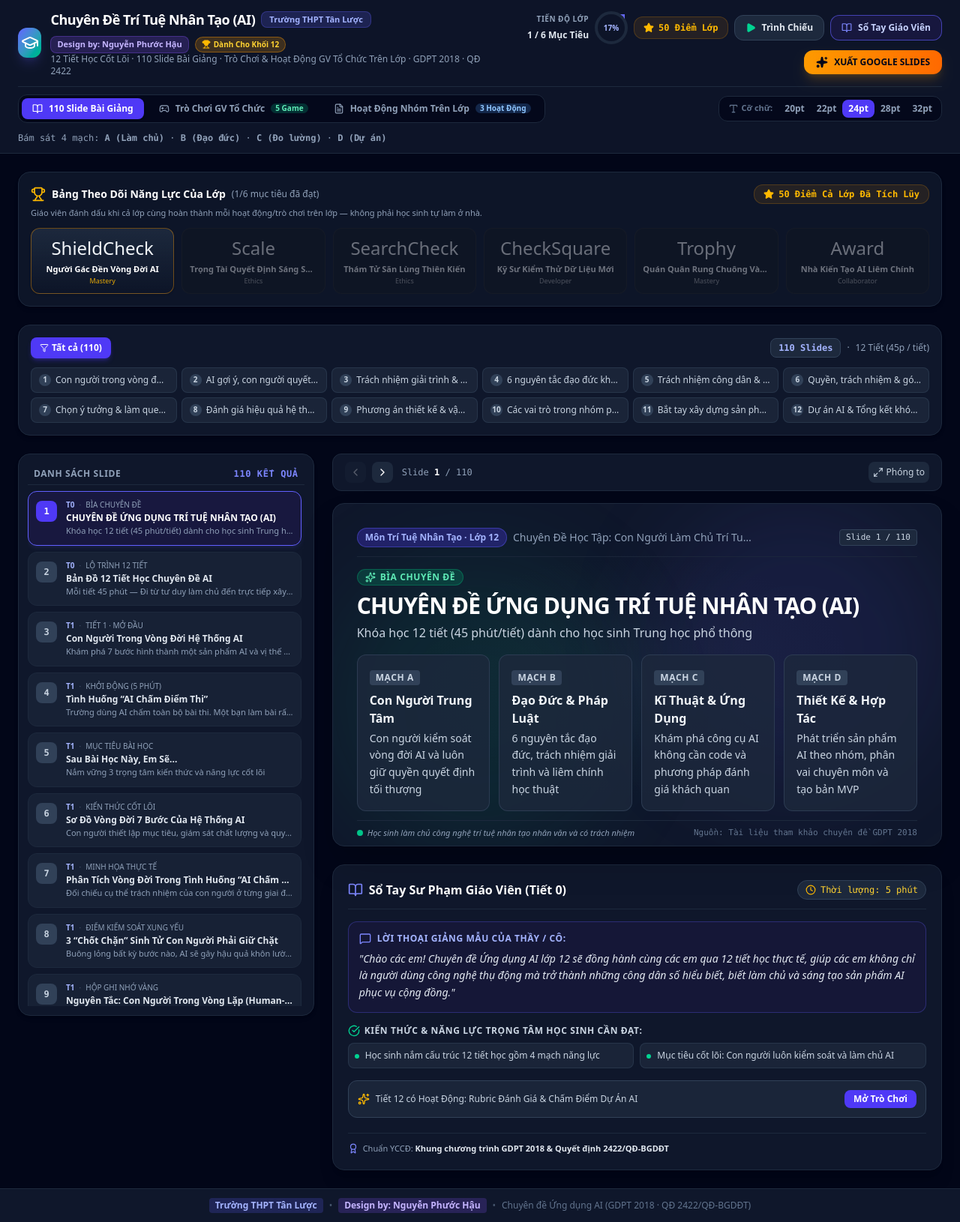
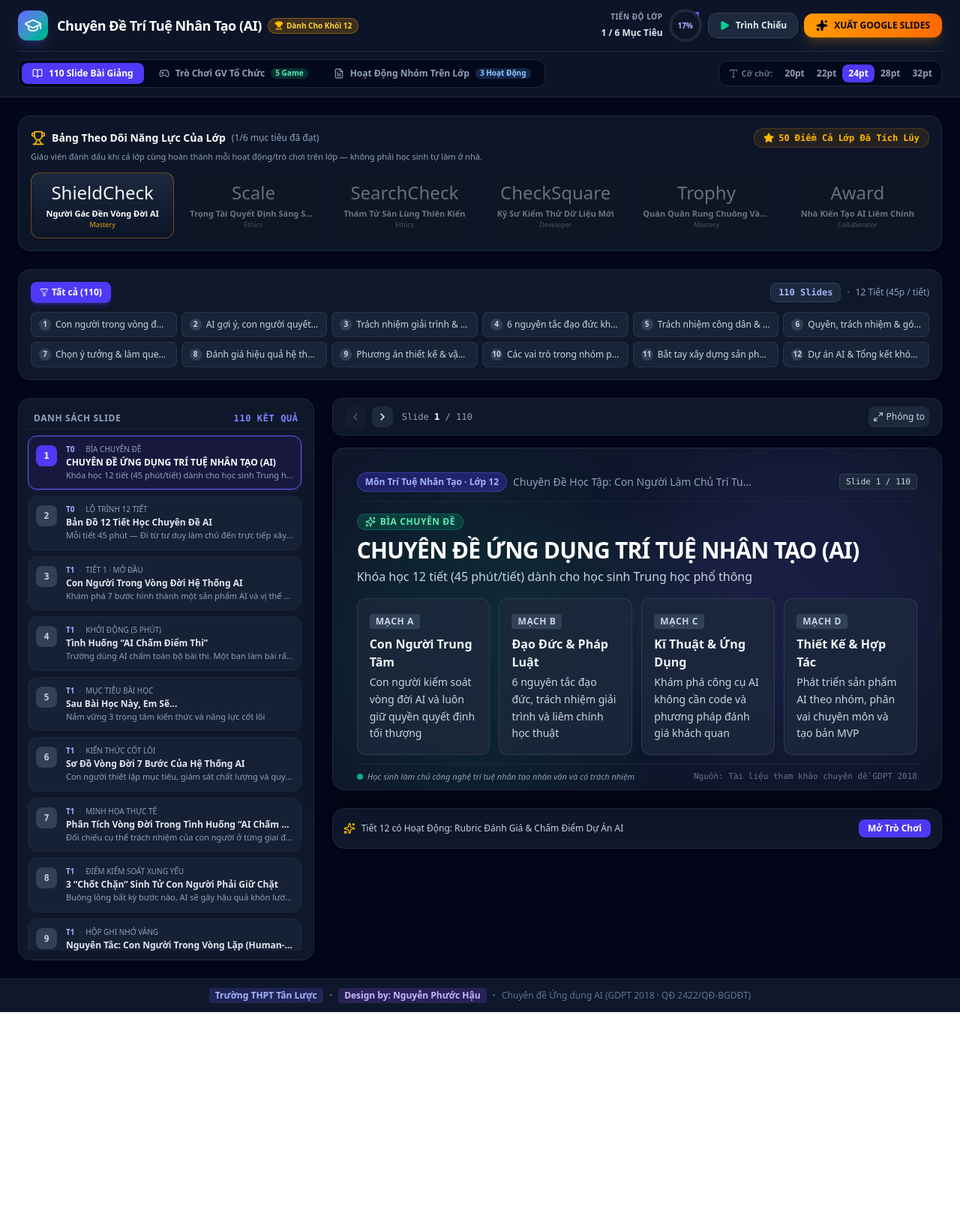
Before and after one commit to nhausinh-cpu/DAY-AI-LOP-12, a React (Vite) app: page / in a window 1280 px wide. Shown: the whole page at 75% size. After the commit the page ends 1350 px from the top, so only its background shows below. Built offline with nearby package versions, Linux system fonts and the light colour scheme.

Commit message:
Bo cac nhan trung lap tren header (truong/design/diem/tien do phu), bo So Tay Giao Vien, giu lai loi tat Tro Choi/Hoat Dong

```diff
--- a/src/App.tsx
+++ b/src/App.tsx
@@ -39,7 +39,6 @@ export default function App() {
   const [selectedPeriod, setSelectedPeriod] = useState<number | 'all'>('all');
   const [isExportModalOpen, setIsExportModalOpen] = useState<boolean>(false);
   const [isPresentationOpen, setIsPresentationOpen] = useState<boolean>(false);
-  const [showTeacherNotes, setShowTeacherNotes] = useState<boolean>(true);
   const [fontSize, setFontSize] = useState<FontSizeOption>('24pt');
 
   // Student Gamification State
@@ -115,20 +114,11 @@ export default function App() {
                 <h1 className="text-base sm:text-lg font-bold text-white tracking-tight">
                   Chuyên Đề Trí Tuệ Nhân Tạo (AI)
                 </h1>
-                <span className="text-[11px] font-black bg-indigo-500/20 text-indigo-300 border border-indigo-500/30 px-2.5 py-0.5 rounded-lg">
-                  Trường THPT Tân Lược
-                </span>
-                <span className="text-[11px] font-extrabold bg-violet-500/20 text-violet-300 border border-violet-500/30 px-2 py-0.5 rounded-lg">
-                  Design by: Nguyễn Phước Hậu
-                </span>
                 <span className="text-[10px] font-bold bg-amber-500/20 text-amber-300 border border-amber-500/40 px-2 py-0.5 rounded-full flex items-center gap-1">
                   <Trophy className="w-3 h-3 fill-current text-amber-400" />
                   Dành Cho Khối 12
                 </span>
               </div>
-              <p className="text-xs text-slate-400">
-                12 Tiết Học Cốt Lõi · 110 Slide Bài Giảng · Trò Chơi & Hoạt Động GV Tổ Chức Trên Lớp · GDPT 2018 · QĐ 2422
-              </p>
             </div>
           </div>
 
@@ -162,14 +152,7 @@ export default function App() {
               </div>
             </div>
 
-            {/* Score & Badges Chip */}
-            <div className="px-3 py-1.5 rounded-xl bg-amber-500/10 border border-amber-500/20 text-xs font-mono font-bold text-amber-400 flex items-center gap-1.5">
-              <Star className="w-3.5 h-3.5 fill-amber-400 text-amber-400" />
-              <span>{totalScore} Điểm Lớp</span>
-            </div>
-
             {activeTab === 'slides' && (
-              <>
               <button
                 onClick={() => setIsPresentationOpen(true)}
                 className="py-2 px-3.5 rounded-xl bg-slate-800 hover:bg-slate-700 text-slate-200 text-xs font-semibold flex items-center gap-2 border border-slate-700 transition-all cursor-pointer"
@@ -178,19 +161,6 @@ export default function App() {
                 <Play className="w-3.5 h-3.5 fill-current text-emerald-400" />
                 <span>Trình Chiếu</span>
               </button>
-
-                <button
-                  onClick={() => setShowTeacherNotes(!showTeacherNotes)}
-                  className={`py-2 px-3.5 rounded-xl text-xs font-semibold flex items-center gap-2 border transition-all cursor-pointer ${
-                    showTeacherNotes
-                      ? 'bg-indigo-950/60 border-indigo-500/60 text-indigo-200'
-                      : 'bg-slate-800 border-slate-700 text-slate-300 hover:bg-slate-700'
-                  }`}
-                >
-                  <BookOpen className="w-3.5 h-3.5 text-indigo-400" />
-                  <span className="hidden sm:inline">Sổ Tay Giáo Viên</span>
-                </button>
-              </>
             )}
 
             {/* Primary Action Button: Kích Hoạt & Xuất Google Slides */}
@@ -273,10 +243,6 @@ export default function App() {
               ))}
             </div>
           )}
-
-          <div className="hidden lg:flex items-center gap-3 text-xs text-slate-400 font-mono">
-            <span>Bám sát 4 mạch: <strong>A (Làm chủ)</strong> · <strong>B (Đạo đức)</strong> · <strong>C (Đo lường)</strong> · <strong>D (Dự án)</strong></span>
-          </div>
         </div>
       </header>
 
@@ -354,8 +320,7 @@ export default function App() {
                   <SlideCanvas slide={currentSlide} totalSlides={TOTAL_SLIDES_COUNT} showAnimation={true} fontSize={fontSize} />
                 </div>
 
-                {/* Teacher Notes Drawer */}
-                {showTeacherNotes && (
+                {/* Game/Activity Shortcut */}
                 <div className="mt-2">
                   <TeacherNotesDrawer
                     slide={currentSlide}
@@ -363,7 +328,6 @@ export default function App() {
                     onLaunchActivity={() => setActiveTab('activities')}
                   />
                 </div>
-                )}
               </div>
             </div>
           </div>
--- a/src/components/TeacherNotesDrawer.tsx
+++ b/src/components/TeacherNotesDrawer.tsx
@@ -1,15 +1,6 @@
 import React from 'react';
 import type { Slide } from '../types';
-import {
-  BookOpen,
-  Clock,
-  CheckCircle,
-  HelpCircle,
-  Sparkles,
-  MessageSquare,
-  FileCheck,
-  Award,
-} from 'lucide-react';
+import { Sparkles } from 'lucide-react';
 
 interface TeacherNotesDrawerProps {
   slide: Slide;
@@ -22,96 +13,8 @@ export const TeacherNotesDrawer: React.FC<TeacherNotesDrawerProps> = ({
   onLaunchGame,
   onLaunchActivity,
 }) => {
-  const notes = slide.teacherNotes;
-
   return (
-    <div className="bg-slate-900 border border-slate-800 rounded-2xl p-5 shadow-xl text-slate-100 flex flex-col gap-4">
-      {/* Header */}
-      <div className="flex items-center justify-between border-b border-slate-800 pb-3">
-        <div className="flex items-center gap-2">
-          <BookOpen className="w-5 h-5 text-indigo-400" />
-          <h3 className="font-bold text-base text-white">
-            Sổ Tay Sư Phạm Giáo Viên (Tiết {slide.period})
-          </h3>
-        </div>
-        {notes?.activityDuration && (
-          <div className="flex items-center gap-1.5 px-2.5 py-1 rounded-full bg-slate-800 text-amber-300 font-mono text-xs border border-slate-700">
-            <Clock className="w-3.5 h-3.5 text-amber-400" />
-            <span>Thời lượng: {notes.activityDuration}</span>
-          </div>
-        )}
-      </div>
-
-      {/* Teacher's Script (Lời thoại giáo viên) */}
-      {notes?.teacherScript && (
-        <div className="p-3.5 rounded-xl bg-indigo-950/40 border border-indigo-500/30">
-          <div className="flex items-center gap-2 text-indigo-300 font-semibold text-xs uppercase tracking-wider mb-2">
-            <MessageSquare className="w-4 h-4 text-indigo-400" />
-            Lời Thoại Giảng Mẫu Của Thầy / Cô:
-          </div>
-          <p className="text-sm text-slate-200 leading-relaxed italic">
-            "{notes.teacherScript}"
-          </p>
-        </div>
-      )}
-
-      {/* Pedagogical Guidance & Sư phạm định hướng */}
-      {notes?.pedagogicalGuidance && (
-        <div className="p-3.5 rounded-xl bg-emerald-950/30 border border-emerald-500/30">
-          <div className="flex items-center gap-2 text-emerald-300 font-semibold text-xs uppercase tracking-wider mb-1.5">
-            <Sparkles className="w-4 h-4 text-emerald-400" />
-            Phương Pháp Sư Phạm & Gợi Ý Tổ Chức Lớp:
-          </div>
-          <p className="text-xs sm:text-sm text-slate-300 leading-relaxed">
-            {notes.pedagogicalGuidance}
-          </p>
-        </div>
-      )}
-
-      {/* Key Takeaways */}
-      {notes?.keyTakeaways && notes.keyTakeaways.length > 0 && (
-        <div>
-          <div className="text-xs font-semibold text-slate-300 uppercase tracking-wider mb-2 flex items-center gap-1.5">
-            <CheckCircle className="w-4 h-4 text-emerald-400" />
-            Kiến Thức & Năng Lực Trọng Tâm Học Sinh Cần Đạt:
-          </div>
-          <ul className="grid grid-cols-1 sm:grid-cols-2 gap-2 text-xs text-slate-300">
-            {notes.keyTakeaways.map((item, idx) => (
-              <li
-                key={idx}
-                className="flex items-start gap-2 p-2 rounded-lg bg-slate-800/80 border border-slate-700/60"
-              >
-                <span className="w-1.5 h-1.5 rounded-full bg-emerald-400 mt-1.5 flex-shrink-0" />
-                <span>{item}</span>
-              </li>
-            ))}
-          </ul>
-        </div>
-      )}
-
-      {/* Questions to Prompt Class */}
-      {notes?.questionsToPrompt && notes.questionsToPrompt.length > 0 && (
-        <div>
-          <div className="text-xs font-semibold text-slate-300 uppercase tracking-wider mb-2 flex items-center gap-1.5">
-            <HelpCircle className="w-4 h-4 text-amber-400" />
-            Câu Hỏi Khêu Gợi Tư Duy Phản Biện Cho Học Sinh:
-          </div>
-          <div className="space-y-1.5 text-xs text-slate-200">
-            {notes.questionsToPrompt.map((q, idx) => (
-              <div
-                key={idx}
-                className="p-2 rounded-lg bg-slate-800/60 border border-slate-700/60 flex items-start gap-2"
-              >
-                <span className="text-amber-400 font-bold">Q{idx + 1}:</span>
-                <span>{q}</span>
-              </div>
-            ))}
-          </div>
-        </div>
-      )}
-
-      {/* Interactive Activity / Game Shortcut */}
-      <div className="p-3 rounded-xl bg-slate-800/80 border border-slate-700 flex flex-col sm:flex-row items-center justify-between gap-2.5">
+    <div className="p-3.5 rounded-2xl bg-slate-900 border border-slate-800 shadow-md flex flex-col sm:flex-row items-center justify-between gap-2.5">
       <div className="flex items-center gap-2">
         <Sparkles className="w-4 h-4 text-amber-400 shrink-0" />
         <span className="text-xs text-slate-300">
@@ -151,20 +54,5 @@ export const TeacherNotesDrawer: React.FC<TeacherNotesDrawerProps> = ({
         )}
       </div>
     </div>
-
-      {/* Standard Alignment Info */}
-      <div className="mt-1 pt-3 border-t border-slate-800 flex flex-wrap items-center justify-between gap-2 text-[11px] text-slate-400">
-        <div className="flex items-center gap-1.5">
-          <Award className="w-3.5 h-3.5 text-indigo-400" />
-          <span>Chuẩn YCCĐ: <strong className="text-slate-200">{slide.competencyStandard}</strong></span>
-        </div>
-        {slide.worksheetNumber && (
-          <div className="flex items-center gap-1 text-amber-400">
-            <FileCheck className="w-3.5 h-3.5" />
-            <span>Kèm Phiếu học tập số {slide.worksheetNumber}</span>
-          </div>
-        )}
-      </div>
-    </div>
   );
 };
```
Lines whose indentation alone changed are shown as unchanged.
